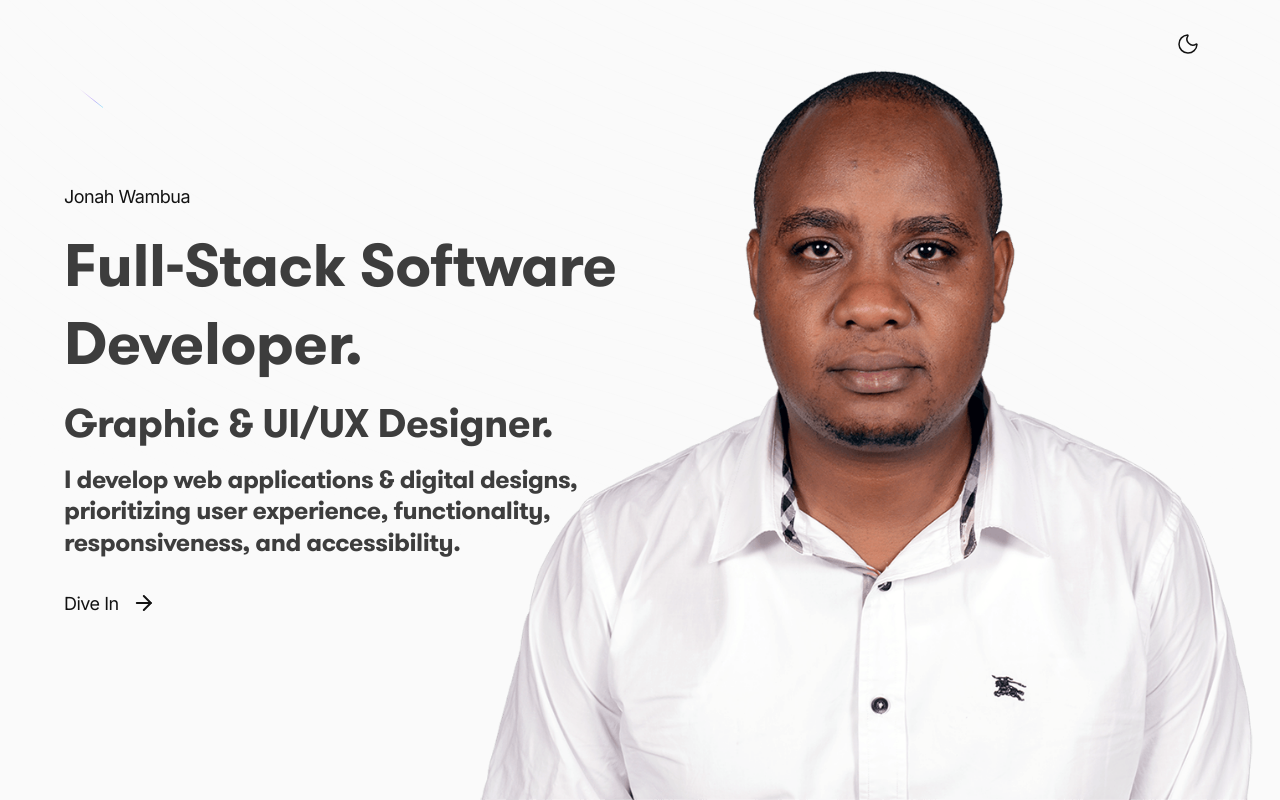
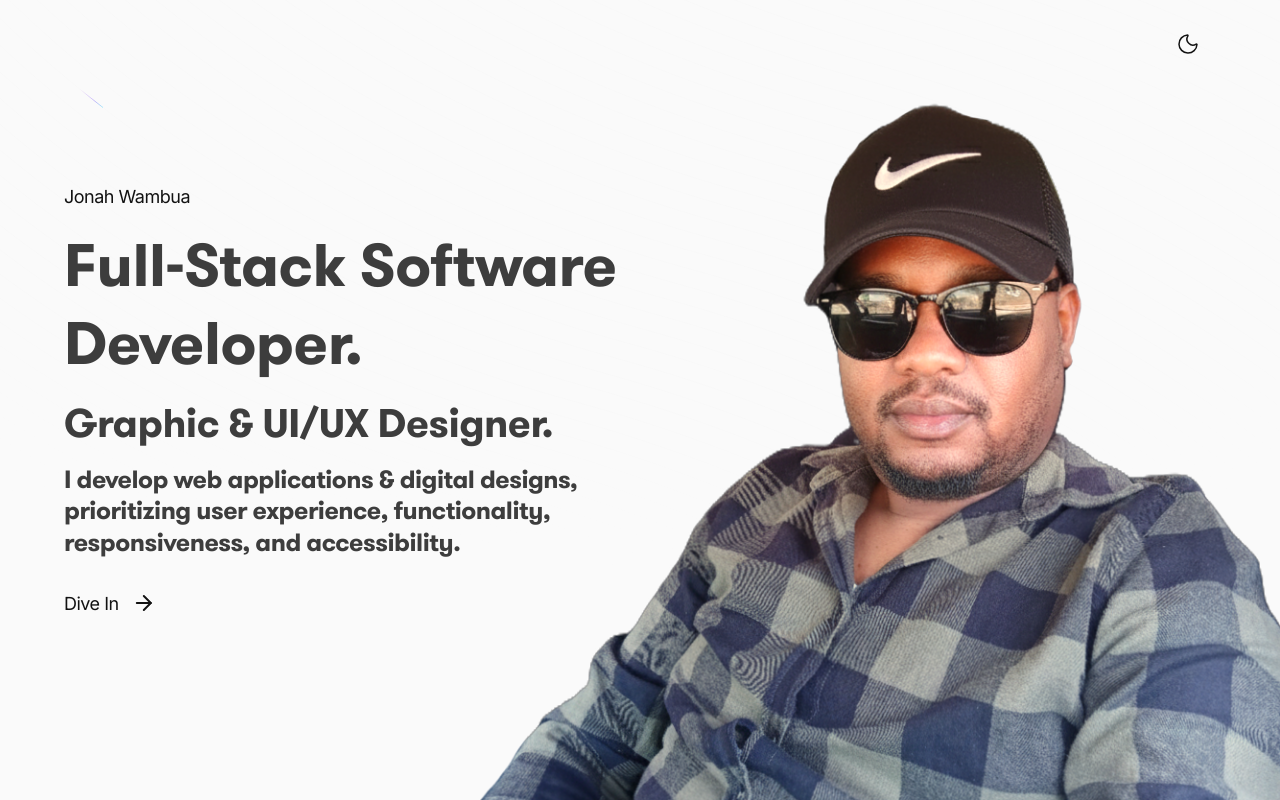
Before and after one commit to DJ-MrJay/profolio, a Next.js app: page / in a window 1280 px wide. Built offline with nearby package versions, Linux system fonts and the light colour scheme.

Commit message:
Add photos

```diff
--- a/src/app/about/page.tsx
+++ b/src/app/about/page.tsx
@@ -113,7 +113,7 @@ export default function AboutPage() {
                 <div
                   className="absolute inset-0 bg-no-repeat bg-right bg-contain"
                   style={{
-                    backgroundImage: "url('/assets/images/jay-img.png')",
+                    backgroundImage: "url('/assets/images/jay-standing.png')",
                     backgroundSize: "contain",
                     backgroundPosition: "right bottom",
                     height: "100%",
--- a/src/app/page.tsx
+++ b/src/app/page.tsx
@@ -25,7 +25,7 @@ export default function HomePage() {
         {/* Background Image Layer */}
         <div
           id="home"
-          className="absolute inset-0 pointer-events-none hidden lg:block bg-[url('/assets/images/mugshot.png')] bg-no-repeat bg-right-bottom bg-contain z-10"
+          className="absolute inset-0 pointer-events-none hidden lg:block bg-[url('/assets/images/jay-portfolio.png')] bg-no-repeat bg-right-bottom bg-contain z-10"
           style={{
             filter: "var(--image-filter)",
           }}
```
Also changed, not shown: public/assets/images/jay-portfolio.png (added), public/assets/images/jay-standing.png (added).
